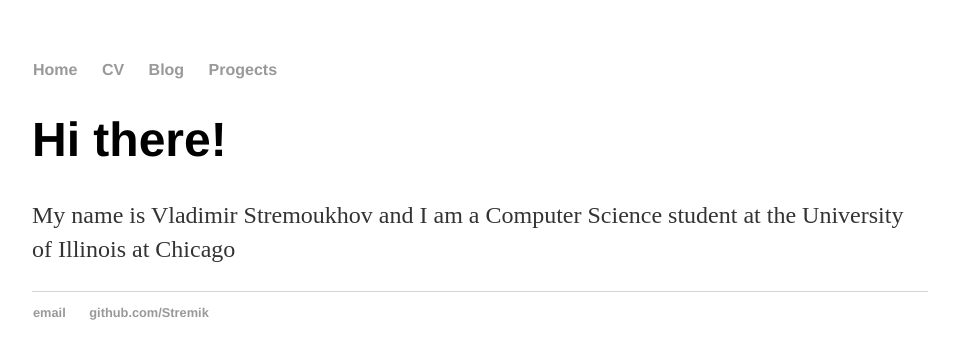
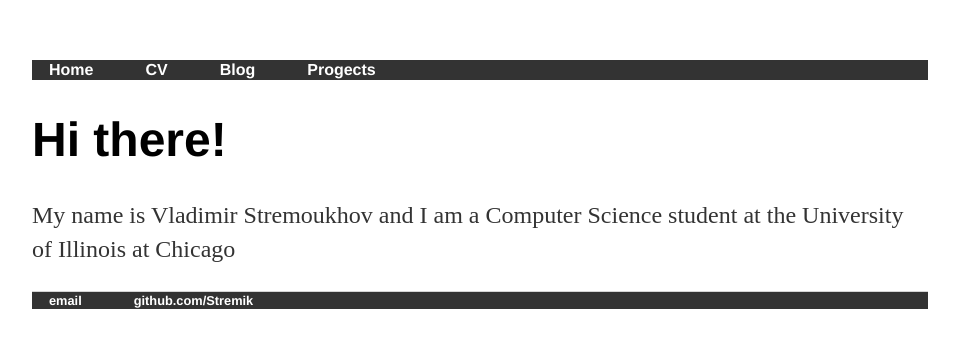
Before and after one commit to Stremik/stremik.github.io, a Jekyll site: the page built from index.html, in a window 1280 px wide. Shown: the top 359 px of the page, without its empty margins (160-1119 px from the left). Built offline with Jekyll 4.4.1, drawn with Linux system fonts in a browser that asks for light colours.

Commit message:
Update main.css

```diff
--- a/css/main.css
+++ b/css/main.css
@@ -1,6 +1,26 @@
 body {
     margin: 60px auto;
     width: 70%;
+}
+ul {
+    list-style-type: none;
+    margin: 0;
+    padding: 0;
+    overflow: hidden;
+    background-color: #333;
+}
+li {
+    float: left;
+}
+li a {
+    display: black;
+    color: white;
+    text-align: center;
+    padding: 14px 16px;
+    text-decoration: none;
+}
+li a:hover {
+    background-color: #111;
 }
 nav ul, footer ul {
     font-family:'Helvetica', 'Arial', 'Sans-Serif';
```
